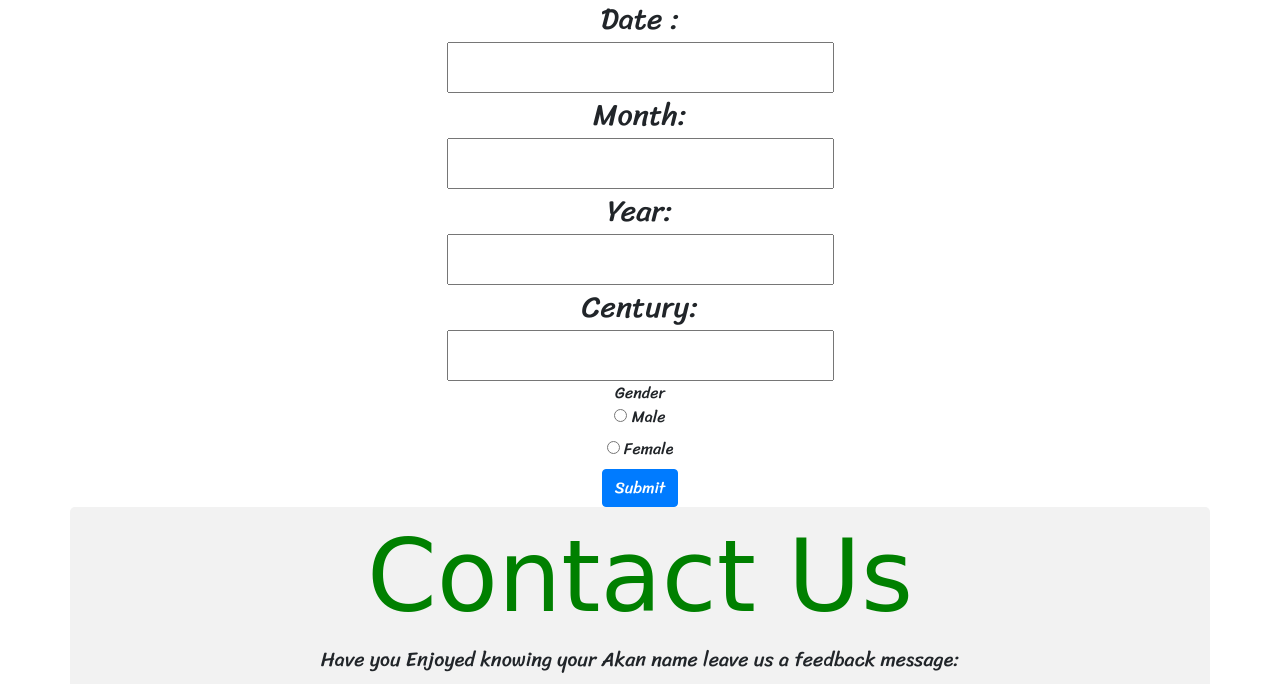
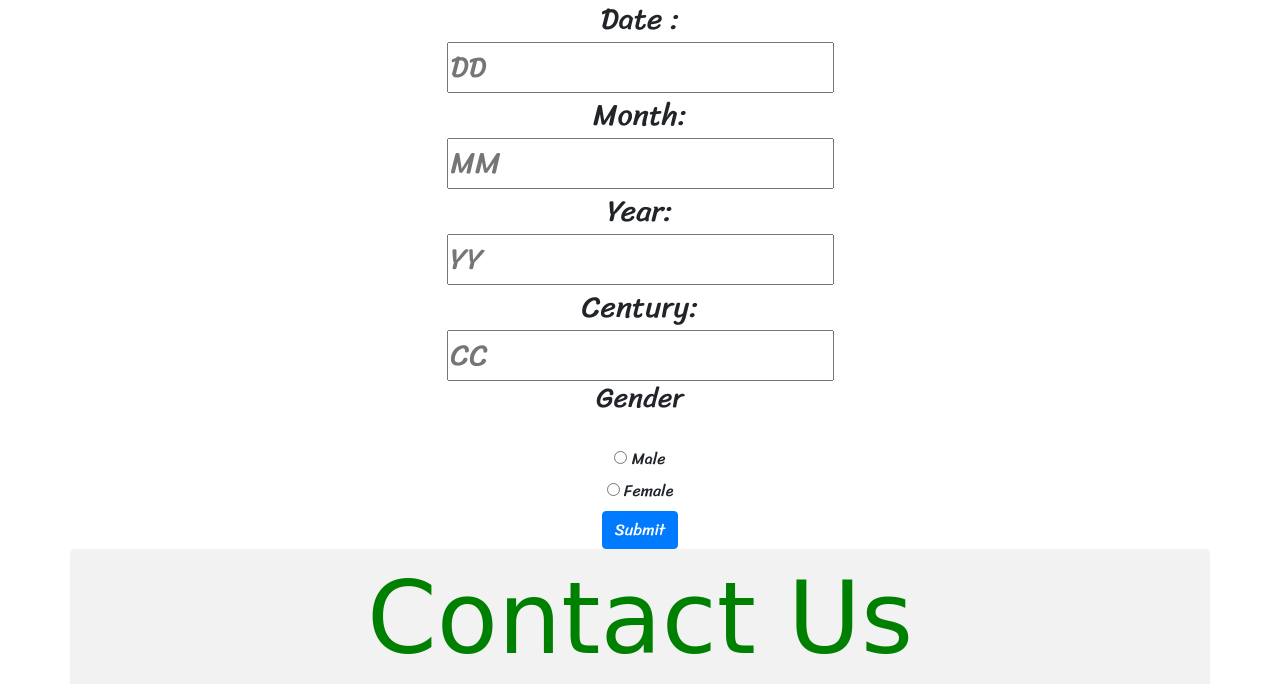
Before and after one commit to Sam-692/Akan-Names, a plain HTML site: page index.html in a window 1280 px wide. Shown: the part 1947-2631 px from the top of the page. Drawn offline with nearby package versions, Linux system fonts and the light colour scheme; a web font is replaced by a local one.

Commit message:
PLACEHolders

```diff
--- a/index.html
+++ b/index.html
@@ -42,15 +42,15 @@
       <form>
         <div class="time">
         Date :<br>
-        <input type="number" name="date of birth"><br>
+        <input type="number" name="date of birth" placeholder="DD"><br>
         Month:<br>
-         <input type="number" name="month"><br>
+         <input type="number" name="month" placeholder="MM"><br>
         Year:<br>
-        <input type="number" name="year"><br>
+        <input type="number" name="year" placeholder="YY"><br>
         Century:<br>
-        <input type="number" name="century"><br>
+        <input type="number" name="century" placeholder="CC"><br>
         </div>
-        Gender<br>
+        <h3>Gender</h3><br>
         <input type="radio" id="male" name="gender" value="male">
         <label for="male">Male</label><br>
         <input type="radio" id="female" name="gender" value="female">
@@ -59,7 +59,7 @@
      </form>
     </div>
 
-     <div class="container">
+     <div id="contacts" class="container">
         <div style="text-align:center">
           <h2 class="akan">Contact Us</h2 class="akan">
             <div class="table">
```
